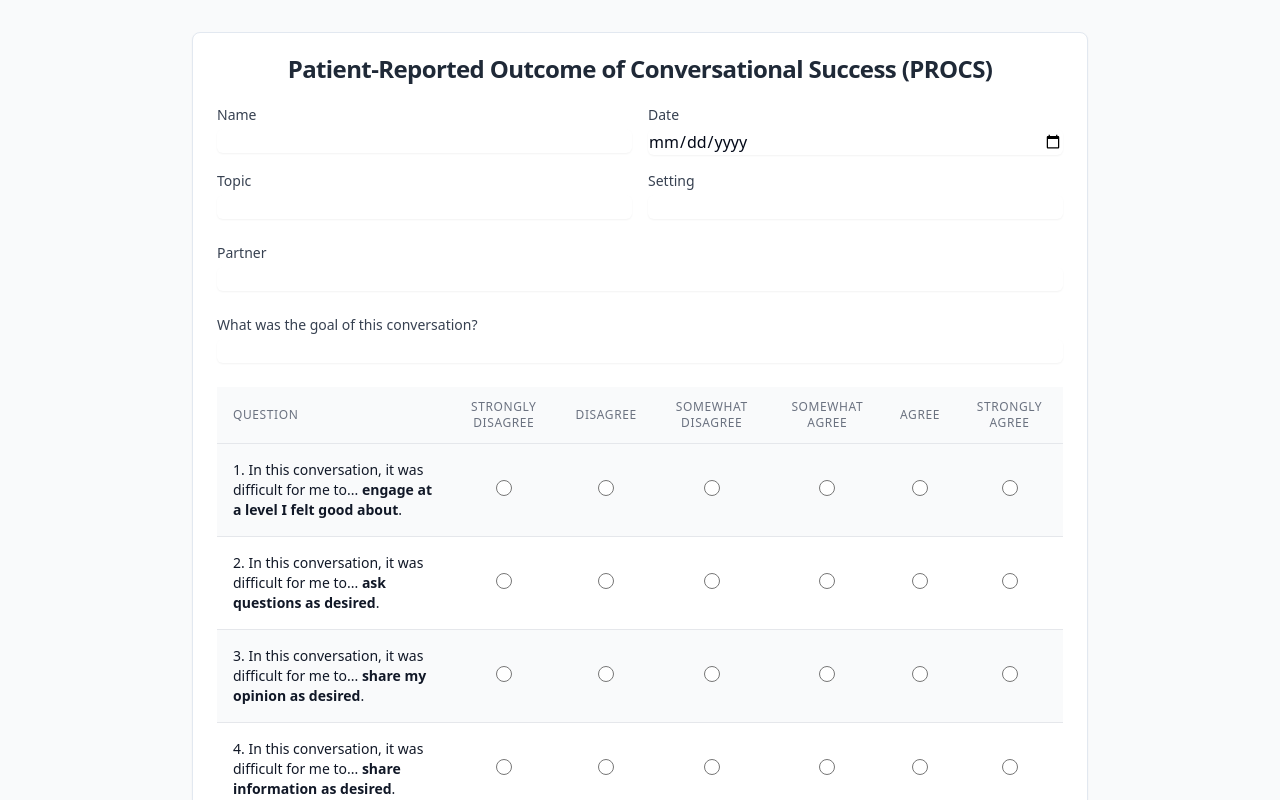
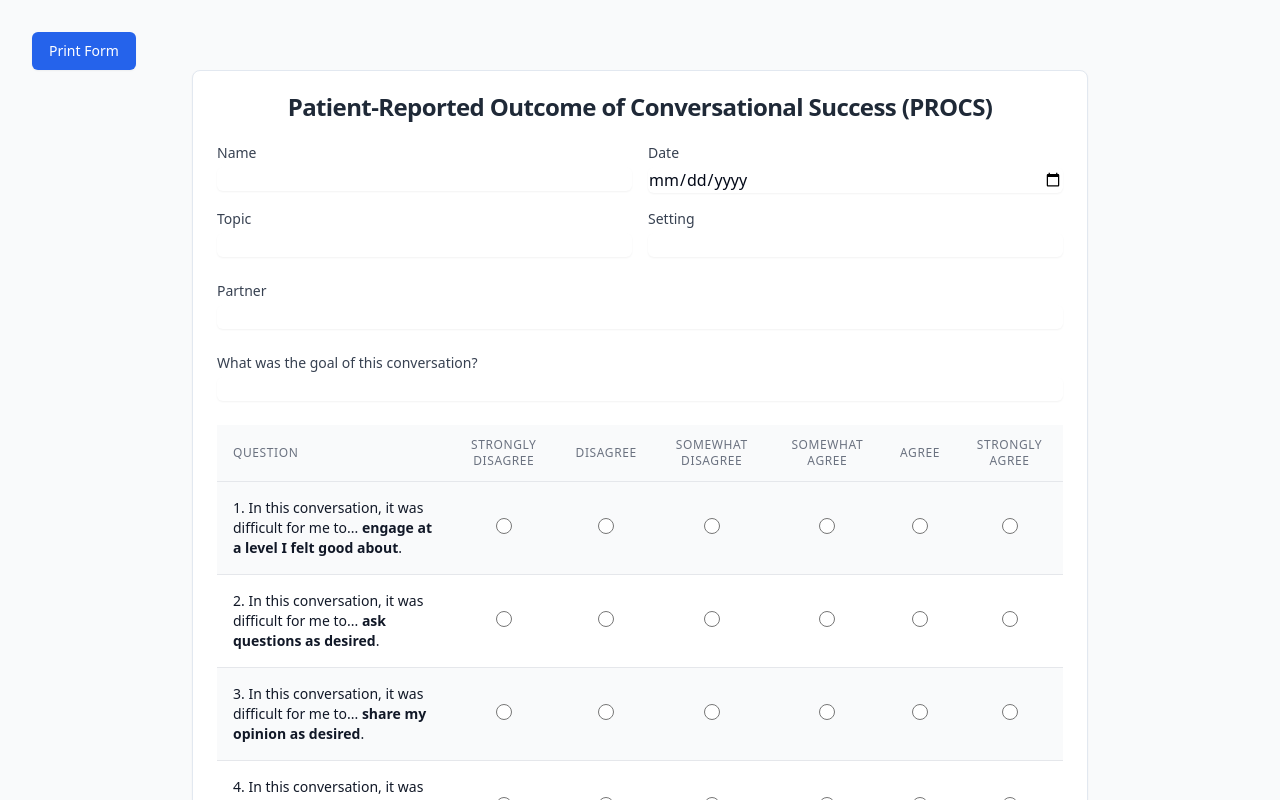
Before and after one commit to Human-Interaction-Lab/PROCS-Form, a React (Vite) app: page / in a window 1280 px wide. Shown: the top 800 px of the page. Built offline with nearby package versions, Linux system fonts and the light colour scheme.

Commit message:
add print button

```diff
--- a/src/components/ConversationAssessment.tsx
+++ b/src/components/ConversationAssessment.tsx
@@ -65,8 +65,19 @@
     return columnTotals.reduce((acc, count, index) => acc + count * (5 - index), 0);
   };
 
+  const handlePrintPDF = () => {
+    window.print();
+  };
+
   return (
     <div className="min-h-screen bg-gray-50 p-4 sm:p-6 lg:p-8">
+      <button
+        type="button"
+        onClick={handlePrintPDF}
+        className="inline-flex items-center px-4 py-2 border border-transparent rounded-md shadow-sm text-sm font-medium text-white bg-blue-600 hover:bg-blue-700 focus:outline-none focus:ring-2 focus:ring-offset-2 focus:ring-blue-500"
+      >
+        Print Form
+      </button>
       <Card className="max-w-4xl mx-auto bg-white">
         <CardHeader>
           <CardTitle className="text-2xl font-bold text-center text-gray-800">
```
Lines whose indentation alone changed are shown as unchanged.
